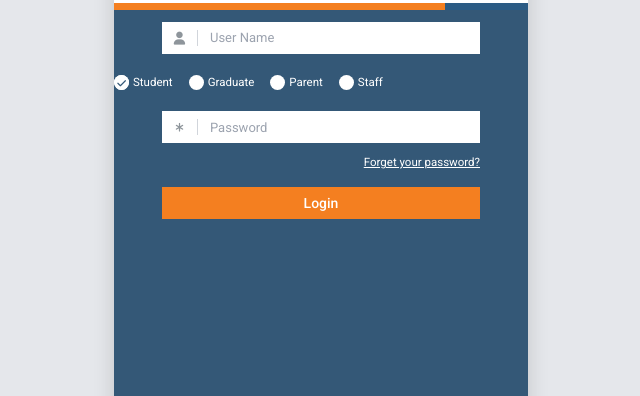
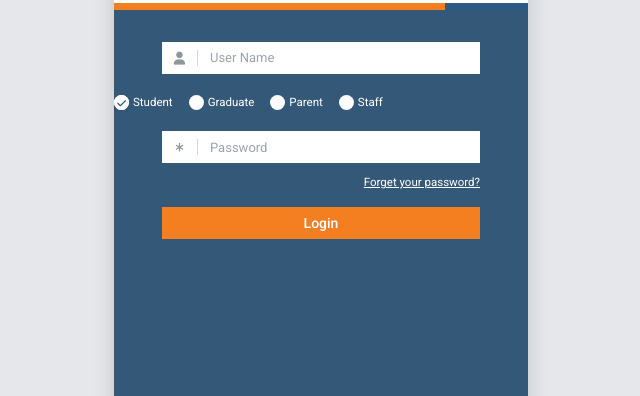
Before and after one commit to elnenx/Sopataa, a plain HTML site: page index.html in a window 1280 px wide. Shown: the part 91-487 px from the top of the page, without its empty margins (319-959 px from the left). Drawn offline with nearby package versions, Linux system fonts and the light colour scheme; grey boxes are pictures that could not be loaded.

Commit message:
Adjust main element padding in index.html
Increased top padding of the main element from 3 to 8.

```diff
--- a/index.html
+++ b/index.html
@@ -90,7 +90,7 @@
                 <div class="bg-[#2b5b84] w-[20%]"></div>
             </div>
 
-            <main class="px-12 pt-3 pb-2 flex-1 bg-[#345877] flex flex-col justify-start min-h-0 overflow-y-auto">
+            <main class="px-12 pt-8 pb-2 flex-1 bg-[#345877] flex flex-col justify-start min-h-0 overflow-y-auto">
                 <form class="flex flex-col gap-3" onsubmit="event.preventDefault(); handleLogin();">
 
                     <div class="flex bg-white h-[32px] items-center">
```
